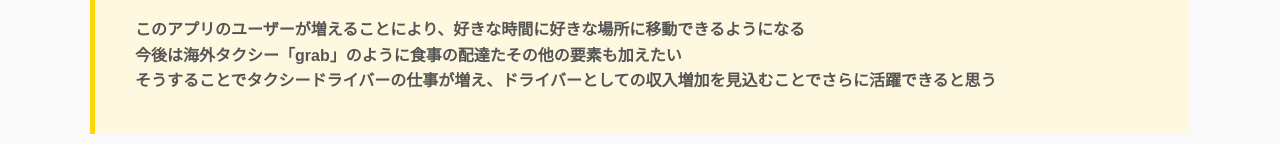
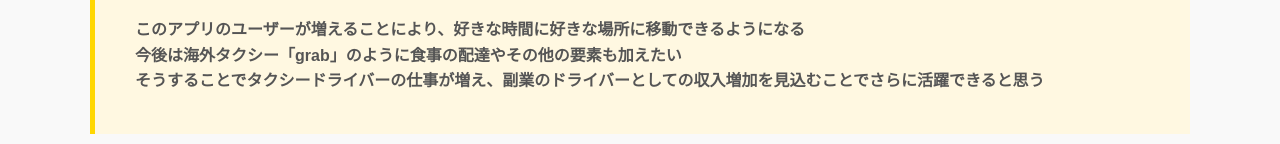
Before and after one commit to Arisa-shi/Ushiku, a plain HTML site: page index.html in a window 1280 px wide. Shown: the part 6717-6861 px from the top of the page. Drawn offline with Linux system fonts and the light colour scheme; some packages are replaced by stand-ins of ours.

Commit message:
Update index.html

```diff
--- a/index.html
+++ b/index.html
@@ -205,8 +205,8 @@
       <section id="future" class="wrapper">
         <h2 class="section-title">牛久市の今後の展望</h2>
         <P>このアプリのユーザーが増えることにより、好きな時間に好きな場所に移動できるようになる</P>
-       <P>今後は海外タクシー「grab」のように食事の配達たその他の要素も加えたい</P>
-       <p>そうすることでタクシードライバーの仕事が増え、ドライバーとしての収入増加を見込むことでさらに活躍できると思う</p>
+       <P>今後は海外タクシー「grab」のように食事の配達やその他の要素も加えたい</P>
+       <p>そうすることでタクシードライバーの仕事が増え、副業のドライバーとしての収入増加を見込むことでさらに活躍できると思う</p>
       </section>
 
       <section id="source" class="wrapper">
```
